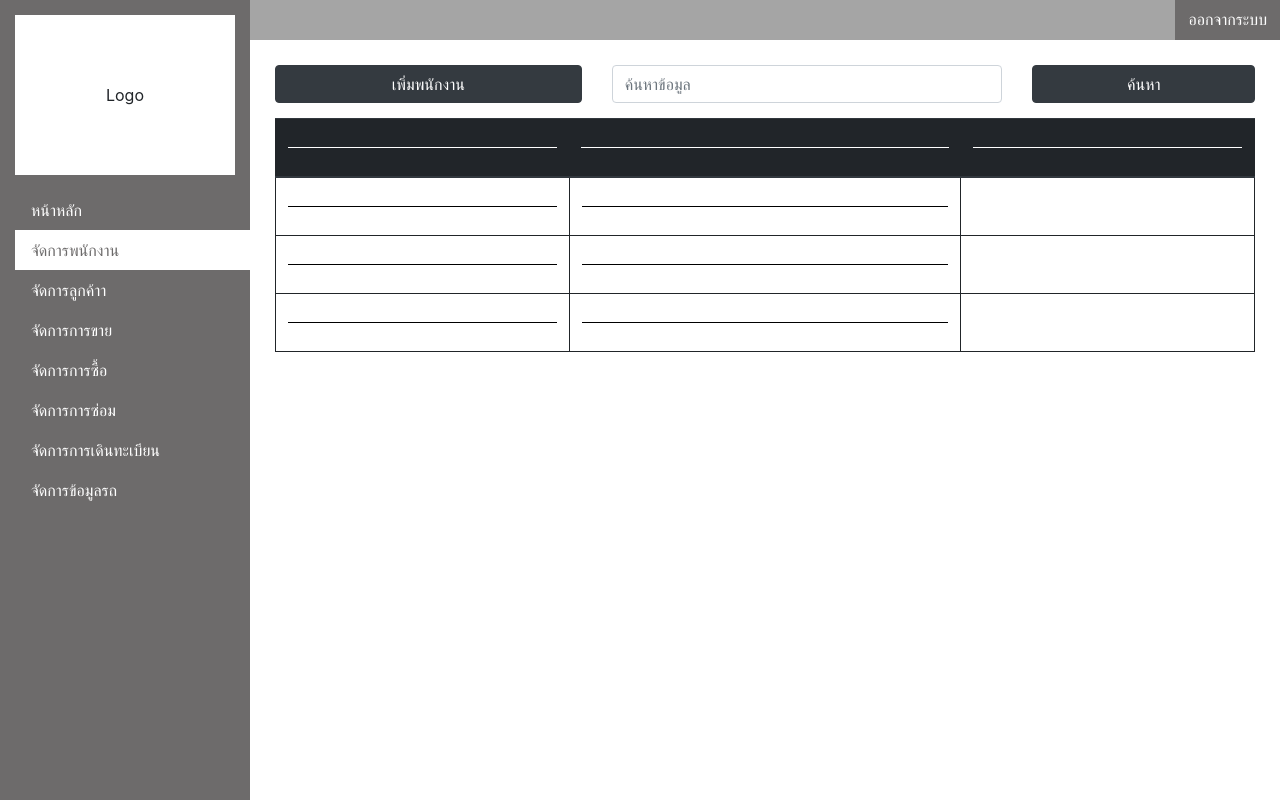
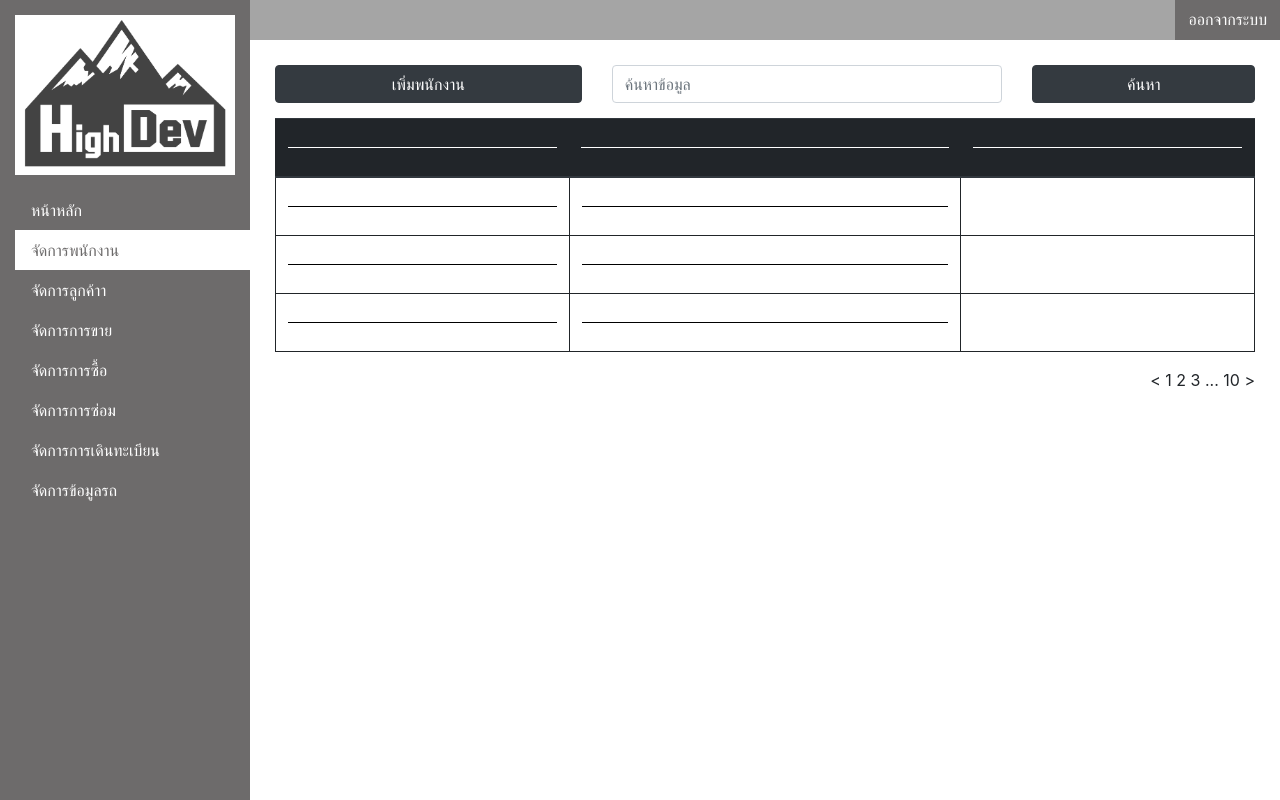
Before and after one commit to nine9517/HighDev-Web-Template, a plain HTML site: page employee.html in a window 1280 px wide. Drawn offline with Linux system fonts and the light colour scheme.

Commit message:
add logo

```diff
--- a/assets/css/main.css
+++ b/assets/css/main.css
@@ -39,6 +39,10 @@
     justify-content: center;
     align-items: center;
     margin-right: 15px;
+    background-image: url('../img/logo.png');
+    background-position: center 5px;
+    background-size: contain;
+    background-repeat: no-repeat;
 }
 .nav-bar{
     display: flex;
--- a/assets/js/dashboard.js
+++ b/assets/js/dashboard.js
@@ -46,7 +46,7 @@
 						display: true,
 						scaleLabel: {
 							display: true,
-							labelString: 'จำนวนเงิน'
+							labelString: 'จำนวนเงิน (บาท)'
 						}
 					}]
 				}
--- a/employee.html
+++ b/employee.html
@@ -21,7 +21,7 @@
       <div class="row">
         <div class="col menu">
             <!-- Logo -->
-          <div class="logo"><div class="logo-content">Logo</div></div>
+          <div class="logo"><div class="logo-content"></div></div>
             <!-- End Logo -->
 
             <!-- Side Menu -->
@@ -89,6 +89,10 @@
                     </tr>
                   </tbody>
                 </table>
+                <div class="row">
+                  <div class="col text-right">< 1 2 3 ... 10 ></div>
+
+                </div>
             </div>
             <!-- End Content -->
           </div>
```
Also changed, not shown: index.html (+3 -1 lines), assets/img/logo.png (added), 2 other files.
